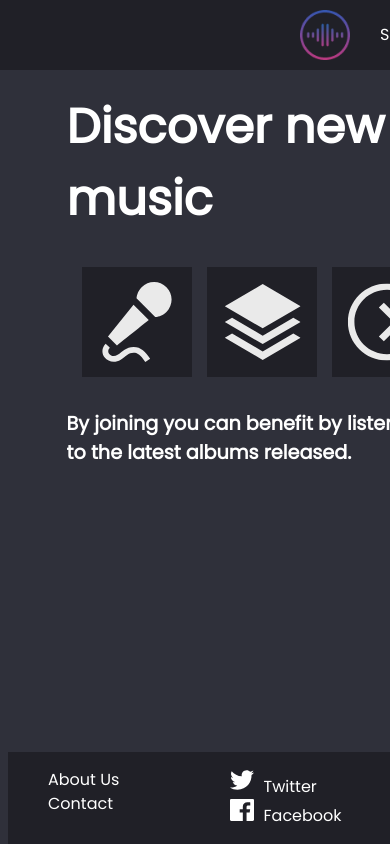
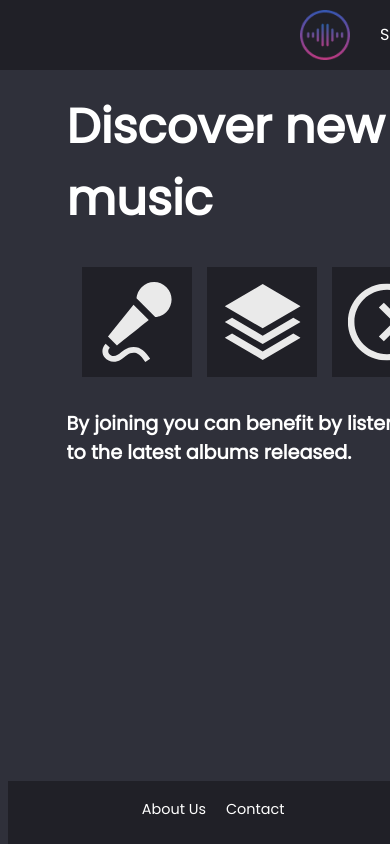
Before and after one commit to saudlari/soundWave, a React (Vite) app: page /discover in a window 390 px wide. Shown: the top 844 px of the page. Built offline with nearby package versions, Linux system fonts and the light colour scheme.

Commit message:
Add footer media query

```diff
--- a/src/components/footer/Footer.css
+++ b/src/components/footer/Footer.css
@@ -14,9 +14,9 @@ a {
 
 }
 
-.footer-list-ext{
-position: relative;
-left: 10px;
+.footer-list-ext {
+  position: relative;
+  left: 10px;
 }
 
 li {
@@ -25,6 +25,19 @@ li {
   font-size: 1rem;
 }
 
-.icon-image{
+.icon-image {
   margin-right: 10px;
 }
+
+@media (max-width: 600px) {
+
+  li {
+    font-size: 0.9rem;
+  }
+
+  .footer-container{
+    width: 100vh;
+      position: absolute;
+        bottom: 0;
+  }
+}
--- a/src/pages/discover/Discover.jsx
+++ b/src/pages/discover/Discover.jsx
@@ -27,7 +27,7 @@ function Discover (){
                     <img className="album-photo" alt="Photo showing four album covers" src={albumPhotos}/>
                 </div>
         </div>
-        <Footer />
+       <Footer />
         </>
         )
 }
```
